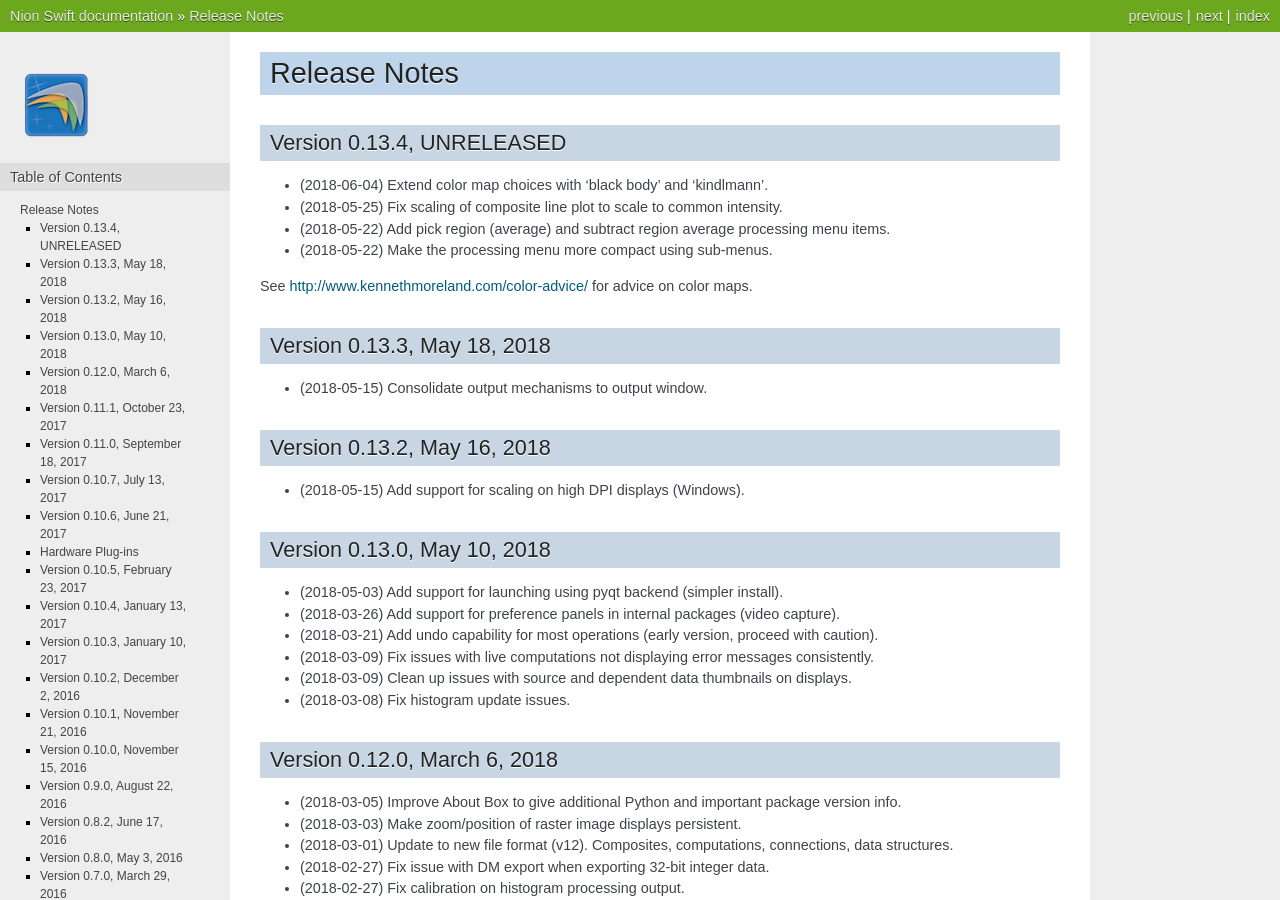
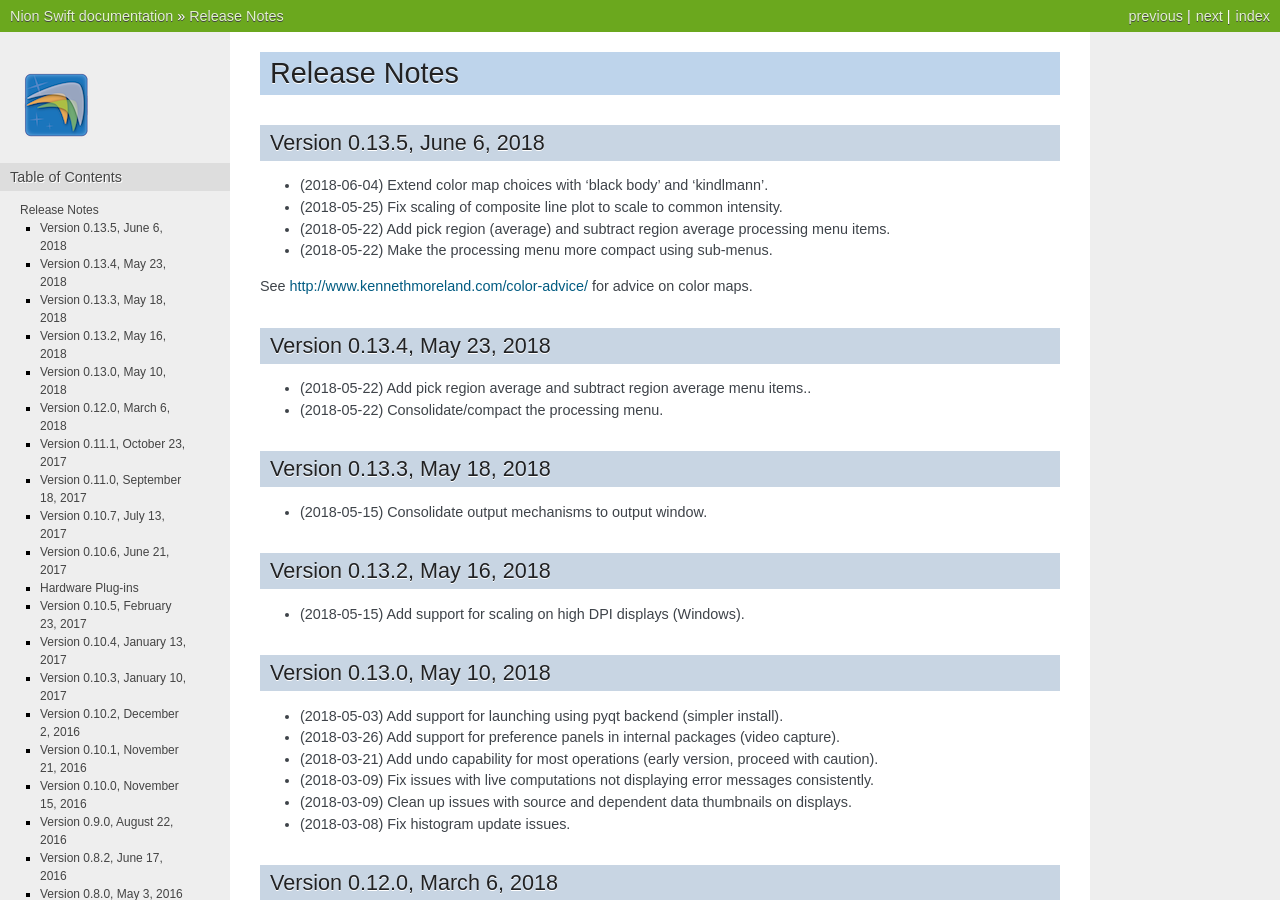
Before and after one commit to nion-software/nionswift, a Sphinx documentation site: the page built from docs/release_notes.rst, in a window 1280 px wide and 900 px high. Built offline with Sphinx 7.4.7, drawn with Linux system fonts in a browser that asks for light colours.

Commit message:
Versioning 0.13.5.

```diff
--- a/docs/index.rst
+++ b/docs/index.rst
@@ -1,6 +1,6 @@
 .. _index:
 
-Nion Swift User's Guide (0.13.0)
+Nion Swift User's Guide (0.13.5)
 =================================
 Nion Swift is open source scientific image processing software integrating hardware control, data acquisition,
 visualization, processing, and analysis using Python. Nion Swift is easily extended using Python. It runs on
--- a/docs/release_notes.rst
+++ b/docs/release_notes.rst
@@ -3,14 +3,19 @@
 Release Notes
 =============
 
-Version 0.13.4, UNRELEASED
---------------------------
+Version 0.13.5, June 6, 2018
+----------------------------
 * (2018-06-04) Extend color map choices with 'black body' and 'kindlmann'.
 * (2018-05-25) Fix scaling of composite line plot to scale to common intensity.
 * (2018-05-22) Add pick region (average) and subtract region average processing menu items.
 * (2018-05-22) Make the processing menu more compact using sub-menus.
 
 See http://www.kennethmoreland.com/color-advice/ for advice on color maps.
+
+Version 0.13.4, May 23, 2018
+----------------------------
+* (2018-05-22) Add pick region average and subtract region average menu items..
+* (2018-05-22) Consolidate/compact the processing menu.
 
 Version 0.13.3, May 18, 2018
 ----------------------------
--- a/meta.yaml
+++ b/meta.yaml
@@ -2,10 +2,10 @@
 
 package:
   name: 'nionswift'
-  version: '0.13.4'
+  version: '0.13.5'
 
 source:
-  git_rev: 0.13.4
+  git_rev: 0.13.5
   git_url: https://github.com/nion-software/nionswift.git
 
 build:
--- a/setup.py
+++ b/setup.py
@@ -5,7 +5,7 @@ import os
 
 setuptools.setup(
     name="nionswift",
-    version="0.13.4",
+    version="0.13.5",
     packages=["nion.swift", "nion.swift.model", "nion.swift.test", "nionui_app.nionswift", "nionswift_plugin.none", "nionlib", "nion.typeshed"],
     package_data={"nion.swift": ["resources/*"], "nion.swift.model": ["resources/color_maps/*"]},
     install_requires=['scipy', 'numpy', 'h5py', 'pytz', 'tzlocal', 'pillow', 'nionutils', 'niondata>=0.13.2', 'nionui', 'nionswift-io'],
```
Also changed, not shown: 1 other file.
